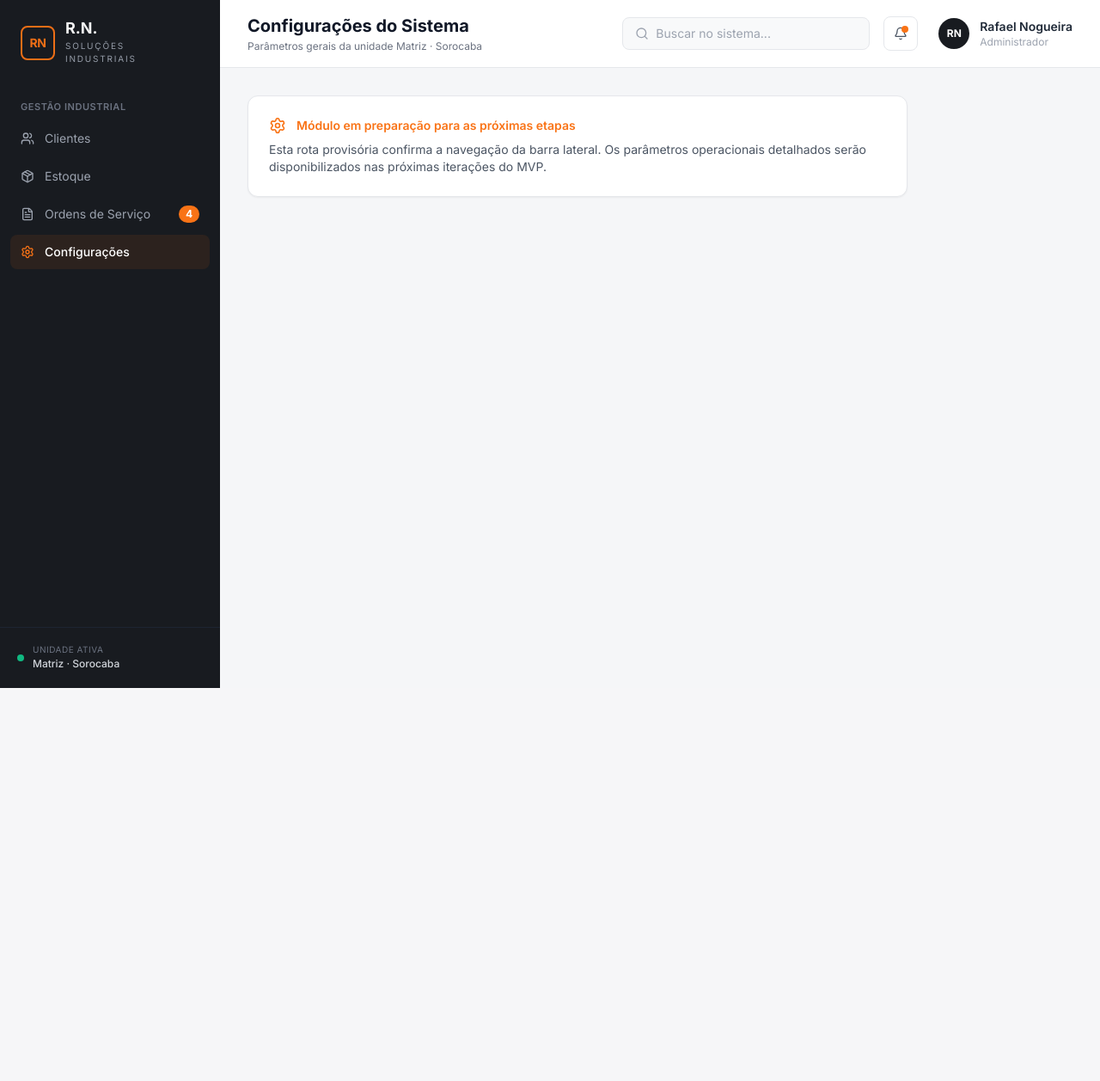
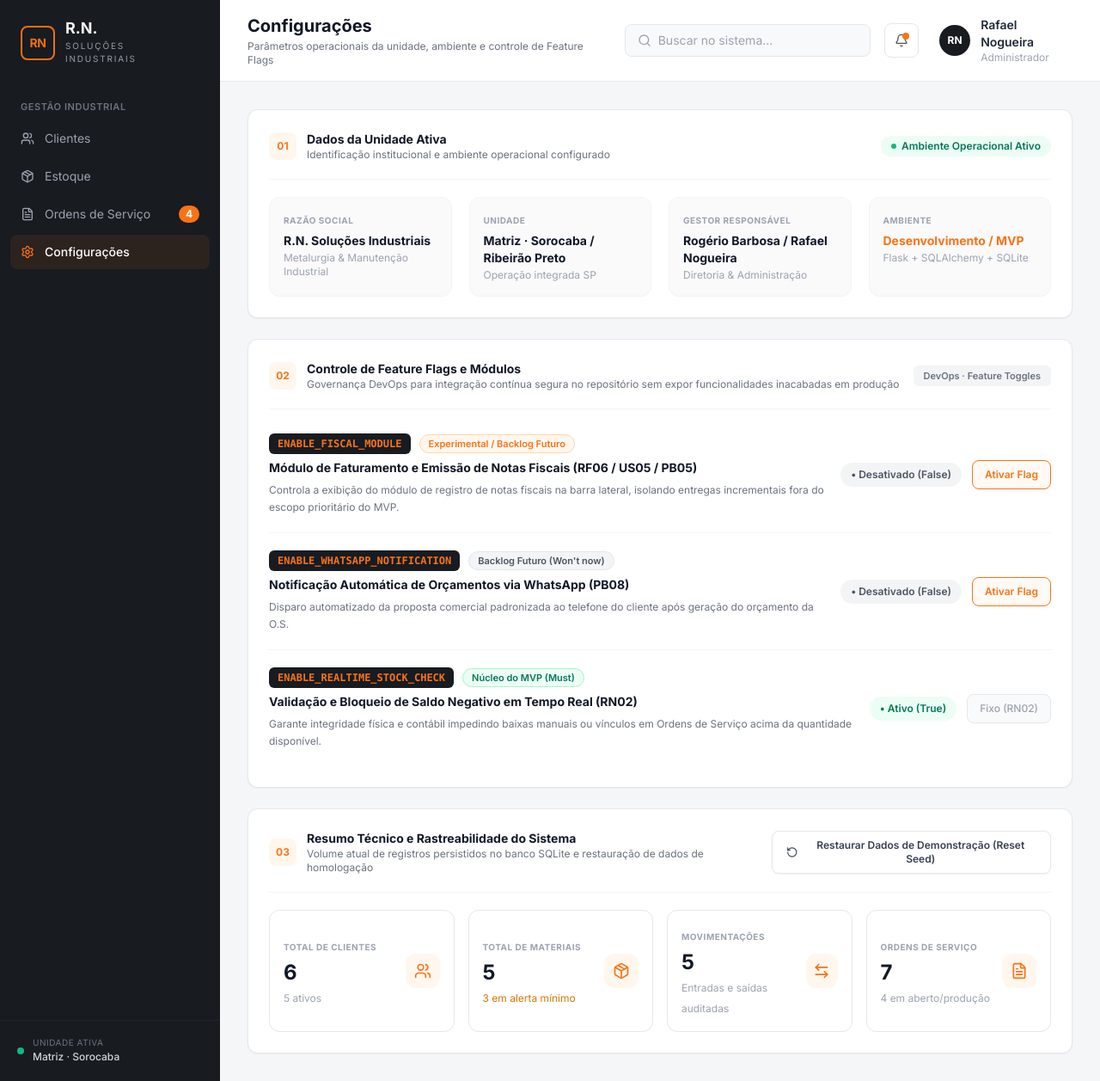
Before and after one commit to ybarbosa2/ProjetoIntegrador_RN, a Flask app: page /configuracoes in a window 1280 px wide. Shown: the whole page at 86% size. Before the commit the page ends 800 px from the top, so only its background shows below. Run offline with Flask 3, Linux system fonts and the light colour scheme; some libraries are stand-ins or nearby versions.

Commit message:
ci: implementa tela de configuracoes com feature flags, pipeline CI e README

```diff
--- a/app/routes/main_routes.py
+++ b/app/routes/main_routes.py
@@ -1,27 +1,45 @@
-from flask import Blueprint, render_template, render_template_string
+from flask import (
+    Blueprint,
+    current_app,
+    flash,
+    redirect,
+    render_template,
+    render_template_string,
+    request,
+    url_for,
+)
 
+from app.database import db
+from app.seed import seed_database
 from app.services.cliente_service import ClienteService
 from app.services.estoque_service import EstoqueService
 from app.services.os_service import OSService
 
 main_bp = Blueprint("main", __name__)
 
-CONFIGURACOES_PROVISORIO_HTML = """
+FISCAL_PREVIEW_HTML = """
 {% extends "base.html" %}
-{% block title %}Configurações · R.N. Soluções Industriais{% endblock %}
+{% block title %}Notas Fiscais (Experimental) · R.N. Soluções Industriais{% endblock %}
 {% block page_header %}
-<h1 class="text-xl font-bold text-gray-900">Configurações do Sistema</h1>
-<p class="text-xs text-gray-500 mt-0.5">Parâmetros gerais da unidade Matriz · Sorocaba</p>
+<h1 class="text-xl font-bold text-gray-900">Módulo Fiscal e Faturamento (Experimental)</h1>
+<p class="text-xs text-gray-500 mt-0.5">Funcionalidade controlada pela Feature Flag ENABLE_FISCAL_MODULE (RF06 / US05)</p>
 {% endblock %}
 {% block content %}
-<div class="bg-white border border-gray-200 rounded-xl p-6 shadow-sm max-w-3xl">
-    <div class="flex items-center gap-3 text-[#F97316] font-semibold text-sm">
-        <i data-lucide="settings" class="w-5 h-5"></i>
-        <span>Módulo em preparação para as próximas etapas</span>
+<div class="max-w-4xl bg-white border border-amber-200 rounded-xl p-6 shadow-sm space-y-4">
+    <div class="inline-flex items-center gap-2 bg-amber-50 text-amber-800 text-xs font-bold px-3 py-1 rounded-full">
+        <i data-lucide="flask-conical" class="w-3.5 h-3.5"></i>
+        <span>ENABLE_FISCAL_MODULE = True (Ambiente Experimental)</span>
     </div>
-    <p class="text-sm text-gray-600 mt-2">
-        Esta rota provisória confirma a navegação da barra lateral. Os parâmetros operacionais detalhados serão disponibilizados nas próximas iterações do MVP.
+    <h2 class="text-lg font-bold text-gray-900">Registro e Emissão de Notas Fiscais (PB05 / US05)</h2>
+    <p class="text-sm text-gray-600 leading-relaxed">
+        Este módulo encontra-se em evolução incremental no backlog e permanece oculto por padrão em produção através de Feature Flag, permitindo integração contínua segura na branch principal sem expor fluxos inacabados à operação da oficina.
     </p>
+    <div class="pt-2">
+        <a href="{{ url_for('main.configuracoes') }}"
+           class="inline-flex items-center gap-2 bg-[#181B20] hover:bg-[#F97316] text-white text-xs font-semibold px-4 py-2.5 rounded-lg transition-colors">
+            <span>Voltar para Configurações e Feature Flags</span>
+        </a>
+    </div>
 </div>
 {% endblock %}
 """
@@ -42,9 +60,113 @@ def home():
     )
 
 
-@main_bp.route("/configuracoes")
+@main_bp.route("/configuracoes", methods=["GET"])
 def configuracoes():
-    return render_template_string(
-        CONFIGURACOES_PROVISORIO_HTML,
+    cliente_service = ClienteService()
+    estoque_service = EstoqueService()
+    os_service = OSService()
+
+    resumo_clientes = cliente_service.obter_resumo()
+    indicadores_estoque = estoque_service.obter_indicadores_estoque()
+    resumo_os = os_service.obter_resumo()
+
+    feature_flags = [
+        {
+            "chave": "ENABLE_FISCAL_MODULE",
+            "titulo": "Módulo de Faturamento e Emissão de Notas Fiscais (RF06 / US05 / PB05)",
+            "descricao": (
+                "Controla a exibição do módulo de registro de notas fiscais na barra lateral, "
+                "isolando entregas incrementais fora do escopo prioritário do MVP."
+            ),
+            "ativo": bool(current_app.config.get("ENABLE_FISCAL_MODULE", False)),
+            "categoria_badge": "Experimental / Backlog Futuro",
+            "cor_badge": "orange",
+            "editavel": True,
+        },
+        {
+            "chave": "ENABLE_WHATSAPP_NOTIFICATION",
+            "titulo": "Notificação Automática de Orçamentos via WhatsApp (PB08)",
+            "descricao": (
+                "Disparo automatizado da proposta comercial padronizada ao telefone do cliente "
+                "após geração do orçamento da O.S."
+            ),
+            "ativo": bool(current_app.config.get("ENABLE_WHATSAPP_NOTIFICATION", False)),
+            "categoria_badge": "Backlog Futuro (Won't now)",
+            "cor_badge": "gray",
+            "editavel": True,
+        },
+        {
+            "chave": "ENABLE_REALTIME_STOCK_CHECK",
+            "titulo": "Validação e Bloqueio de Saldo Negativo em Tempo Real (RN02)",
+            "descricao": (
+                "Garante integridade física e contábil impedindo baixas manuais ou vínculos em "
+                "Ordens de Serviço acima da quantidade disponível."
+            ),
+            "ativo": bool(current_app.config.get("ENABLE_REALTIME_STOCK_CHECK", True)),
+            "categoria_badge": "Núcleo do MVP (Must)",
+            "cor_badge": "emerald",
+            "editavel": False,
+        },
+    ]
+
+    metricas_sistema = {
+        "total_clientes": resumo_clientes["total"],
+        "clientes_ativos": resumo_clientes["ativos"],
+        "total_materiais": indicadores_estoque["total_itens"],
+        "materiais_baixo_estoque": indicadores_estoque["itens_baixo_estoque"],
+        "total_movimentacoes": indicadores_estoque["total_movimentacoes"],
+        "total_os": resumo_os["total"],
+        "os_ativas": resumo_os["ativas"],
+    }
+
+    return render_template(
+        "configuracoes.html",
         active_page="configuracoes",
+        feature_flags=feature_flags,
+        metricas=metricas_sistema,
     )
+
+
+@main_bp.route("/configuracoes/toggle-flag", methods=["POST"])
+def toggle_feature_flag():
+    chave = (request.form.get("flag") or "").strip()
+
+    if chave == "ENABLE_REALTIME_STOCK_CHECK":
+        flash(
+            "A flag ENABLE_REALTIME_STOCK_CHECK faz parte do núcleo obrigatório do MVP (RN02) e permanece sempre ativa.",
+            "error",
+        )
+        return redirect(url_for("main.configuracoes"))
+
+    if chave not in ("ENABLE_FISCAL_MODULE", "ENABLE_WHATSAPP_NOTIFICATION"):
+        flash("Feature Flag desconhecida.", "error")
+        return redirect(url_for("main.configuracoes"))
+
+    novo_estado = not bool(current_app.config.get(chave, False))
+    current_app.config[chave] = novo_estado
+    estado_str = "Ativada (True)" if novo_estado else "Desativada (False)"
+    flash(f"Feature Flag {chave} alterada para {estado_str}.", "success")
+    return redirect(url_for("main.configuracoes"))
+
+
+@main_bp.route("/configuracoes/reset-seed", methods=["POST"])
+def reset_seed_demonstracao():
+    db.drop_all()
+    db.create_all()
+    seed_database()
+    flash(
+        "Banco de dados restaurado com os dados oficiais de demonstração do protótipo Figma!",
+        "success",
+    )
+    return redirect(url_for("main.configuracoes"))
+
+
+@main_bp.route("/faturamento", methods=["GET"])
+def modulo_fiscal_preview():
+    if not current_app.config.get("ENABLE_FISCAL_MODULE", False):
+        flash(
+            "O Módulo Fiscal está desativado pela Feature Flag ENABLE_FISCAL_MODULE.",
+            "error",
+        )
+        return redirect(url_for("main.configuracoes"))
+    return render_template_string(FISCAL_PREVIEW_HTML, active_page="faturamento")
--- a/app/templates/base.html
+++ b/app/templates/base.html
@@ -54,6 +54,19 @@
                         {{ total_os_ativas if total_os_ativas is defined else 12 }}
                     </span>
                 </a>
+
+                {% if enable_fiscal_module %}
+                <a href="{{ url_for('main.modulo_fiscal_preview') }}"
+                   class="flex items-center justify-between px-3 py-2.5 text-sm transition-colors {% if active_page == 'faturamento' %}bg-[#2C221E] text-white font-medium rounded-lg{% else %}text-gray-400 hover:bg-white/5 hover:text-gray-200 rounded-lg{% endif %}">
+                    <div class="flex items-center gap-3">
+                        <i data-lucide="receipt" class="w-4 h-4 {% if active_page == 'faturamento' %}text-[#F97316]{% else %}text-gray-400{% endif %}"></i>
+                        <span>Notas Fiscais</span>
+                    </div>
+                    <span class="bg-amber-500/20 text-amber-400 text-[10px] font-bold px-1.5 py-0.5 rounded uppercase">
+                        Beta
+                    </span>
+                </a>
+                {% endif %}
 
                 <a href="{{ url_for('main.configuracoes') }}"
                    class="flex items-center gap-3 px-3 py-2.5 text-sm transition-colors {% if active_page == 'configuracoes' %}bg-[#2C221E] text-white font-medium rounded-lg{% else %}text-gray-400 hover:bg-white/5 hover:text-gray-200 rounded-lg{% endif %}">
--- /dev/null
+++ b/app/templates/configuracoes.html
@@ -0,0 +1,206 @@
+{% extends "base.html" %}
+
+{% block title %}Configurações · R.N. Soluções Industriais{% endblock %}
+
+{% block page_header %}
+<h1 class="text-xl font-bold text-gray-900">Configurações</h1>
+<p class="text-xs text-gray-500 mt-0.5">Parâmetros operacionais da unidade, ambiente e controle de Feature Flags</p>
+{% endblock %}
+
+{% block content %}
+<div class="max-w-6xl mx-auto space-y-6">
+    <!-- Card 01 - Dados da Unidade Ativa -->
+    <section class="bg-white rounded-xl border border-gray-200 p-6 shadow-sm">
+        <div class="flex items-center justify-between pb-5 border-b border-gray-100">
+            <div class="flex items-center gap-3">
+                <div class="w-8 h-8 rounded-lg bg-orange-50 text-[#F97316] font-bold text-xs flex items-center justify-center shrink-0">
+                    01
+                </div>
+                <div>
+                    <h2 class="text-sm font-bold text-gray-900">Dados da Unidade Ativa</h2>
+                    <p class="text-xs text-gray-500">Identificação institucional e ambiente operacional configurado</p>
+                </div>
+            </div>
+            <span class="inline-flex items-center gap-1.5 bg-emerald-50 text-emerald-700 text-xs font-semibold px-3 py-1 rounded-full">
+                <span class="w-1.5 h-1.5 rounded-full bg-emerald-500"></span>
+                Ambiente Operacional Ativo
+            </span>
+        </div>
+
+        <div class="grid grid-cols-1 sm:grid-cols-2 lg:grid-cols-4 gap-5 mt-5 text-sm">
+            <div class="bg-[#FAFAFB] border border-gray-100 rounded-xl p-4">
+                <span class="block text-[10px] font-bold text-gray-400 uppercase tracking-wider">RAZÃO SOCIAL</span>
+                <span class="block font-bold text-gray-900 mt-1">R.N. Soluções Industriais</span>
+                <span class="block text-xs text-gray-400 mt-0.5">Metalurgia &amp; Manutenção Industrial</span>
+            </div>
+
+            <div class="bg-[#FAFAFB] border border-gray-100 rounded-xl p-4">
+                <span class="block text-[10px] font-bold text-gray-400 uppercase tracking-wider">UNIDADE</span>
+                <span class="block font-bold text-gray-900 mt-1">Matriz · Sorocaba / Ribeirão Preto</span>
+                <span class="block text-xs text-gray-400 mt-0.5">Operação integrada SP</span>
+            </div>
+
+            <div class="bg-[#FAFAFB] border border-gray-100 rounded-xl p-4">
+                <span class="block text-[10px] font-bold text-gray-400 uppercase tracking-wider">GESTOR RESPONSÁVEL</span>
+                <span class="block font-bold text-gray-900 mt-1">Rogério Barbosa / Rafael Nogueira</span>
+                <span class="block text-xs text-gray-400 mt-0.5">Diretoria &amp; Administração</span>
+            </div>
+
+            <div class="bg-[#FAFAFB] border border-gray-100 rounded-xl p-4">
+                <span class="block text-[10px] font-bold text-gray-400 uppercase tracking-wider">AMBIENTE</span>
+                <span class="block font-bold text-[#F97316] mt-1">Desenvolvimento / MVP</span>
+                <span class="block text-xs text-gray-400 mt-0.5">Flask + SQLAlchemy + SQLite</span>
+            </div>
+        </div>
+    </section>
+
+    <!-- Card 02 - Controle de Feature Flags e Módulos (Seção 6.6 DevOps) -->
+    <section class="bg-white rounded-xl border border-gray-200 p-6 shadow-sm">
+        <div class="flex flex-col sm:flex-row sm:items-center justify-between gap-3 pb-5 border-b border-gray-100">
+            <div class="flex items-center gap-3">
+                <div class="w-8 h-8 rounded-lg bg-orange-50 text-[#F97316] font-bold text-xs flex items-center justify-center shrink-0">
+                    02
+                </div>
+                <div>
+                    <h2 class="text-sm font-bold text-gray-900">Controle de Feature Flags e Módulos</h2>
+                    <p class="text-xs text-gray-500">
+                        Governança DevOps para integração contínua segura no repositório sem expor funcionalidades inacabadas em produção
+                    </p>
+                </div>
+            </div>
+            <span class="text-[11px] font-semibold text-gray-500 bg-gray-100 px-3 py-1 rounded-md self-start sm:self-auto">
+                DevOps · Feature Toggles
+            </span>
+        </div>
+
+        <div class="divide-y divide-gray-100 mt-2">
+            {% for flag in feature_flags %}
+            <div class="py-5 flex flex-col lg:flex-row lg:items-center justify-between gap-4">
+                <div class="space-y-1.5 max-w-3xl">
+                    <div class="flex flex-wrap items-center gap-2.5">
+                        <code class="text-xs font-bold px-2.5 py-1 rounded-md bg-[#181B20] text-[#F97316]">
+                            {{ flag.chave }}
+                        </code>
+
+                        {% if flag.cor_badge == 'emerald' %}
+                        <span class="text-[11px] font-semibold px-2.5 py-0.5 rounded-full bg-emerald-50 text-emerald-700 border border-emerald-200">
+                            {{ flag.categoria_badge }}
+                        </span>
+                        {% elif flag.cor_badge == 'orange' %}
+                        <span class="text-[11px] font-semibold px-2.5 py-0.5 rounded-full bg-orange-50 text-[#F97316] border border-orange-200">
+                            {{ flag.categoria_badge }}
+                        </span>
+                        {% else %}
+                        <span class="text-[11px] font-semibold px-2.5 py-0.5 rounded-full bg-gray-100 text-gray-600 border border-gray-200">
+                            {{ flag.categoria_badge }}
+                        </span>
+                        {% endif %}
+                    </div>
+
+                    <h3 class="text-sm font-bold text-gray-900">{{ flag.titulo }}</h3>
+                    <p class="text-xs text-gray-500 leading-relaxed">{{ flag.descricao }}</p>
+                </div>
+
+                <div class="flex items-center gap-3 shrink-0">
+                    {% if flag.ativo %}
+                    <span class="inline-flex items-center gap-1.5 bg-emerald-50 text-emerald-700 text-xs font-semibold px-3 py-1.5 rounded-full">
+                        • Ativo (True)
+                    </span>
+                    {% else %}
+                    <span class="inline-flex items-center gap-1.5 bg-gray-100 text-gray-600 text-xs font-semibold px-3 py-1.5 rounded-full">
+                        • Desativado (False)
+                    </span>
+                    {% endif %}
+
+                    {% if flag.editavel %}
+                    <form method="POST" action="{{ url_for('main.toggle_feature_flag') }}">
+                        <input type="hidden" name="flag" value="{{ flag.chave }}">
+                        <button type="submit"
+                                class="px-3.5 py-2 rounded-lg text-xs font-semibold border transition-colors {% if flag.ativo %}border-gray-300 bg-white hover:bg-gray-50 text-gray-700{% else %}border-[#F97316] bg-orange-50/60 hover:bg-[#F97316] text-[#F97316] hover:text-white{% endif %}">
+                            {{ 'Desativar Flag' if flag.ativo else 'Ativar Flag' }}
+                        </button>
+                    </form>
+                    {% else %}
+                    <span class="px-3.5 py-2 rounded-lg text-xs font-medium bg-gray-50 border border-gray-200 text-gray-400 cursor-not-allowed"
+                          title="Regra obrigatória do núcleo do MVP">
+                        Fixo (RN02)
+                    </span>
+                    {% endif %}
+                </div>
+            </div>
+            {% endfor %}
+        </div>
+    </section>
+
+    <!-- Card 03 - Resumo Técnico e Rastreabilidade do Sistema -->
+    <section class="bg-white rounded-xl border border-gray-200 p-6 shadow-sm">
+        <div class="flex flex-col sm:flex-row sm:items-center justify-between gap-4 pb-5 border-b border-gray-100">
+            <div class="flex items-center gap-3">
+                <div class="w-8 h-8 rounded-lg bg-orange-50 text-[#F97316] font-bold text-xs flex items-center justify-center shrink-0">
+                    03
+                </div>
+                <div>
+                    <h2 class="text-sm font-bold text-gray-900">Resumo Técnico e Rastreabilidade do Sistema</h2>
+                    <p class="text-xs text-gray-500">Volume atual de registros persistidos no banco SQLite e restauração de dados de homologação</p>
+                </div>
+            </div>
+
+            <form method="POST"
+                  action="{{ url_for('main.reset_seed_demonstracao') }}"
+                  onsubmit="return confirm('Deseja restaurar o banco de dados para o estado inicial do protótipo do Figma?');">
+                <button type="submit"
+                        class="bg-white border border-gray-200 hover:border-[#F97316] hover:text-[#F97316] text-gray-700 font-semibold px-4 py-2 rounded-lg text-xs inline-flex items-center gap-2 shadow-sm transition-colors">
+                    <i data-lucide="rotate-ccw" class="w-3.5 h-3.5"></i>
+                    <span>Restaurar Dados de Demonstração (Reset Seed)</span>
+                </button>
+            </form>
+        </div>
+
+        <div class="grid grid-cols-1 sm:grid-cols-2 lg:grid-cols-4 gap-4 mt-5">
+            <div class="border border-gray-200 rounded-xl p-4 flex items-center justify-between">
+                <div>
+                    <span class="text-[10px] font-bold text-gray-400 uppercase tracking-wider">TOTAL DE CLIENTES</span>
+                    <p class="text-2xl font-bold text-gray-900 mt-1">{{ metricas.total_clientes }}</p>
+                    <span class="text-xs text-gray-400">{{ metricas.clientes_ativos }} ativos</span>
+                </div>
+                <div class="w-10 h-10 rounded-xl bg-orange-50 text-[#F97316] flex items-center justify-center">
+                    <i data-lucide="users" class="w-5 h-5"></i>
+                </div>
+            </div>
+
+            <div class="border border-gray-200 rounded-xl p-4 flex items-center justify-between">
+                <div>
+                    <span class="text-[10px] font-bold text-gray-400 uppercase tracking-wider">TOTAL DE MATERIAIS</span>
+                    <p class="text-2xl font-bold text-gray-900 mt-1">{{ metricas.total_materiais }}</p>
+                    <span class="text-xs text-amber-600">{{ metricas.materiais_baixo_estoque }} em alerta mínimo</span>
+                </div>
+                <div class="w-10 h-10 rounded-xl bg-orange-50 text-[#F97316] flex items-center justify-center">
+                    <i data-lucide="package" class="w-5 h-5"></i>
+                </div>
+            </div>
+
+            <div class="border border-gray-200 rounded-xl p-4 flex items-center justify-between">
+                <div>
+                    <span class="text-[10px] font-bold text-gray-400 uppercase tracking-wider">MOVIMENTAÇÕES</span>
+                    <p class="text-2xl font-bold text-gray-900 mt-1">{{ metricas.total_movimentacoes }}</p>
+                    <span class="text-xs text-gray-400">Entradas e saídas auditadas</span>
+                </div>
+                <div class="w-10 h-10 rounded-xl bg-orange-50 text-[#F97316] flex items-center justify-center">
+                    <i data-lucide="arrow-left-right" class="w-5 h-5"></i>
+                </div>
+            </div>
+
+            <div class="border border-gray-200 rounded-xl p-4 flex items-center justify-between">
+                <div>
+                    <span class="text-[10px] font-bold text-gray-400 uppercase tracking-wider">ORDENS DE SERVIÇO</span>
+                    <p class="text-2xl font-bold text-gray-900 mt-1">{{ metricas.total_os }}</p>
+                    <span class="text-xs text-gray-400">{{ metricas.os_ativas }} em aberto/produção</span>
+                </div>
+                <div class="w-10 h-10 rounded-xl bg-orange-50 text-[#F97316] flex items-center justify-center">
+                    <i data-lucide="file-text" class="w-5 h-5"></i>
+                </div>
+            </div>
+        </div>
+    </section>
+</div>
+{% endblock %}
```
Also changed, not shown: app/__init__.py (+8 -2 lines), tests/test_clientes.py (+14 -1 lines), tests/test_estoque.py (+51 -0 lines), tests/test_os.py (+115 -0 lines), tests/test_setup.py (+51 -2 lines), .github/workflows/ci.yml (added), README.md (added).
